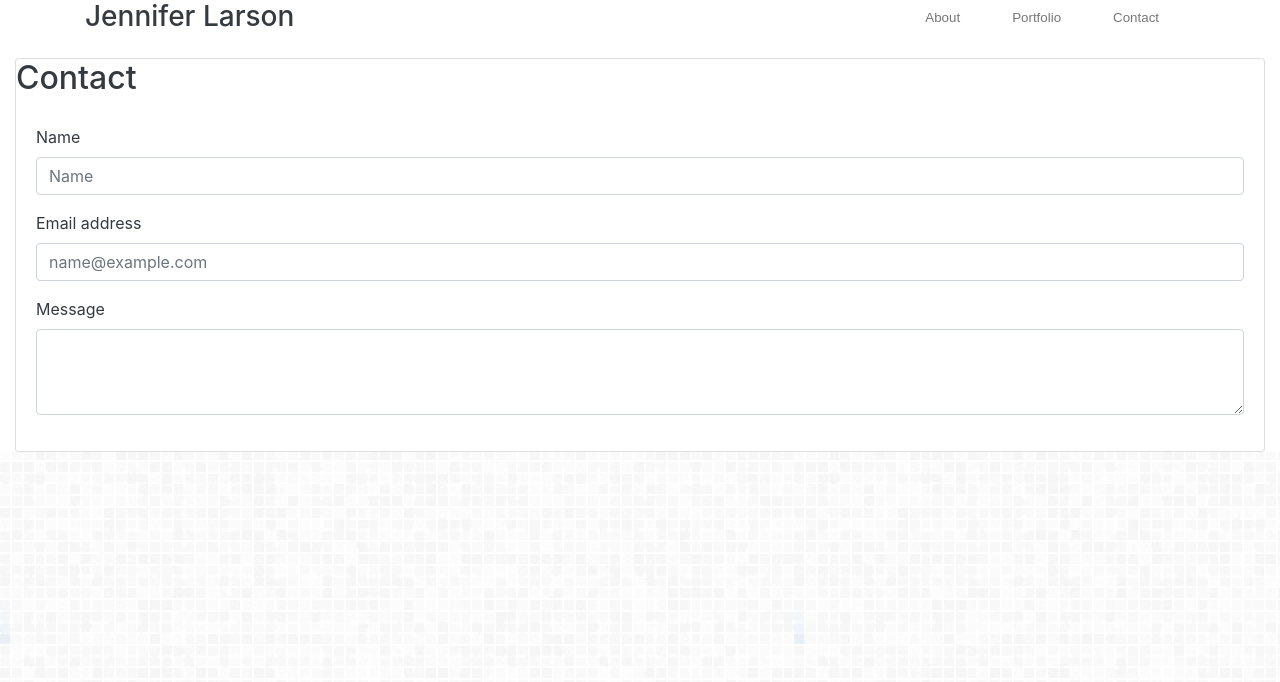
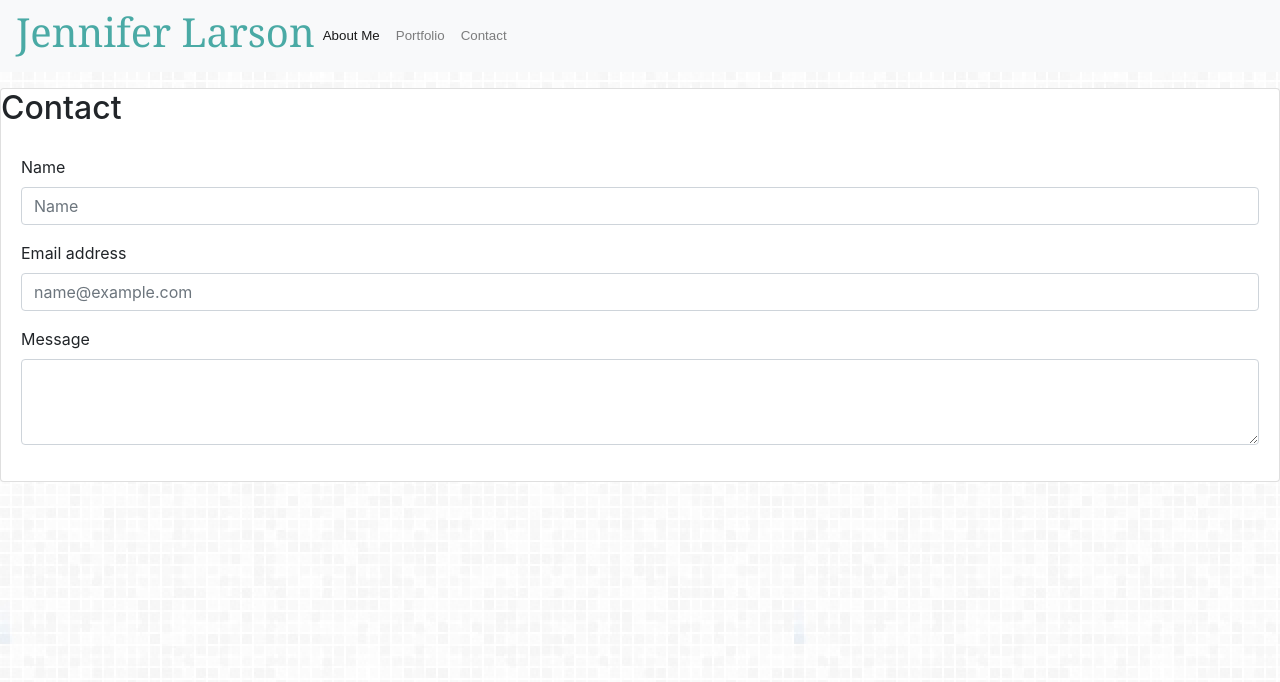
Before and after one commit to DesignerJennifer/Jennifer_Portfoli_Bootstrap.github.io, a plain HTML site: page contact.html in a window 1280 px wide. Drawn offline with nearby package versions, Linux system fonts and the light colour scheme.

Commit message:
attempted to update card location on portofolio page

```diff
--- a/contact.html
+++ b/contact.html
@@ -13,30 +13,19 @@
   </head>
   <body>
 
-    <div class="container-fluid">
-        <div class="row">
-          <div class="col-md-12 bg-white text-dark">
-
-        <div class="container">
-          <div class="row">
-            <div class="col-md-6">
-             <h3 class="font">Jennifer Larson</h3>
-            </div>
-            <div class="col-6">
-              <ul class="nav justify-content-end">
-                <li class="nav-item">
-                  <a class="nav-link" href="../Jennifer_Portfoli_Bootstrap.github.io/index.html">About</a>
-                </li>
-                <li class="nav-item">
-                  <a class="nav-link" href="../Jennifer_Portfoli_Bootstrap.github.io/Portfolio.html">Portfolio</a>
-                </li>
-                <li class="nav-item">
-                  <a class="nav-link" href="../Jennifer_Portfoli_Bootstrap.github.io/contact.html">Contact</a>
-                </li>
-              </ul>
-            </div>
-          </div>
+    <nav class="navbar navbar-expand-lg navbar-light bg-light">
+      <a id="navbar-brand"><h1>Jennifer Larson</h1></a>
+      <button class="navbar-toggler" type="button" data-toggle="collapse" data-target="#navbarNavAltMarkup" aria-controls="navbarNavAltMarkup" aria-expanded="false" aria-label="Toggle navigation">
+        <span class="navbar-toggler-icon"></span>
+      </button>
+      <div class="collapse navbar-collapse" id="navbarNavAltMarkup">
+        <div class="navbar-nav">
+          <a class="nav-item nav-link active" href="./index.html">About Me <span class="sr-only">(current)</span></a>
+          <a class="nav-item nav-link" href="./Portfolio.html">Portfolio</a>
+          <a class="nav-item nav-link" href="./contact.html">Contact</a>
         </div>
+      </div>
+    </nav>
 
         <div class="card .center-block mt-3">
             <h2>Contact</h2>
```
Also changed, not shown: Portfolio.html (+11 -24 lines).
